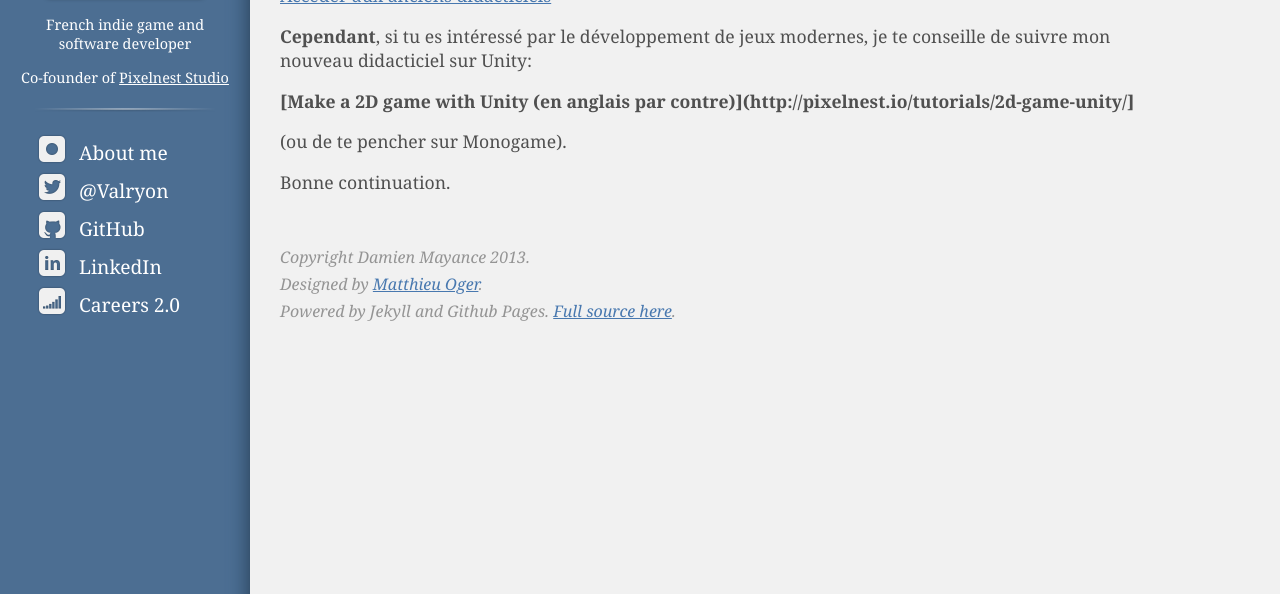
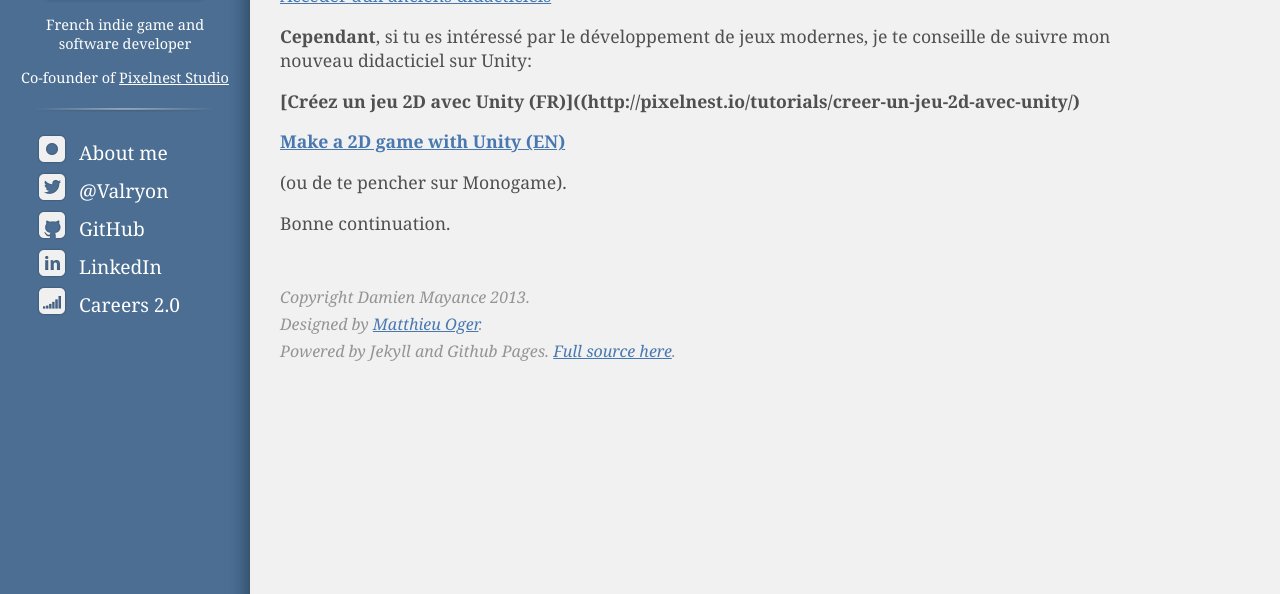
Before and after one commit to valryon/valryon.github.io, a Jekyll site: the page built from _posts/2010-12-20-didacticiel-xna-4-0-developper-un-jeu-sur-pc-x360-windows-phone-7.md, in a window 1280 px wide, cut to the strip 306-900 px from the top of the page. Built offline with Jekyll 4.4.1, drawn with Linux system fonts in a browser that asks for light colours.

Commit message:
Update 2010-12-20-didacticiel-xna-4-0-developper-un-jeu-sur-pc-x360-windows-phone-7.md

```diff
--- a/_posts/2010-12-20-didacticiel-xna-4-0-developper-un-jeu-sur-pc-x360-windows-phone-7.md
+++ b/_posts/2010-12-20-didacticiel-xna-4-0-developper-un-jeu-sur-pc-x360-windows-phone-7.md
@@ -13,7 +13,9 @@ Mais ils sont encore en ligne sur le forum de dev-fr :
 
 **Cependant**, si tu es intéressé par le développement de jeux modernes, je te conseille de suivre mon nouveau didacticiel sur Unity:
 
-**[Make a 2D game with Unity (en anglais par contre)](http://pixelnest.io/tutorials/2d-game-unity/]**
+**[Créez un jeu 2D avec Unity (FR)]((http://pixelnest.io/tutorials/creer-un-jeu-2d-avec-unity/)**
+
+**[Make a 2D game with Unity (EN)](http://pixelnest.io/tutorials/2d-game-unity/)**
 
 (ou de te pencher sur Monogame).
 
```
